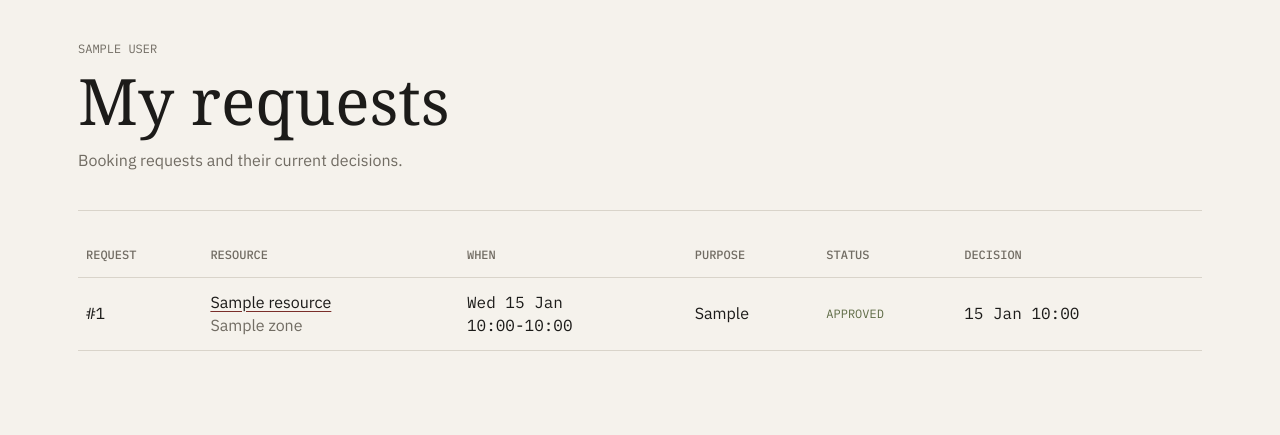
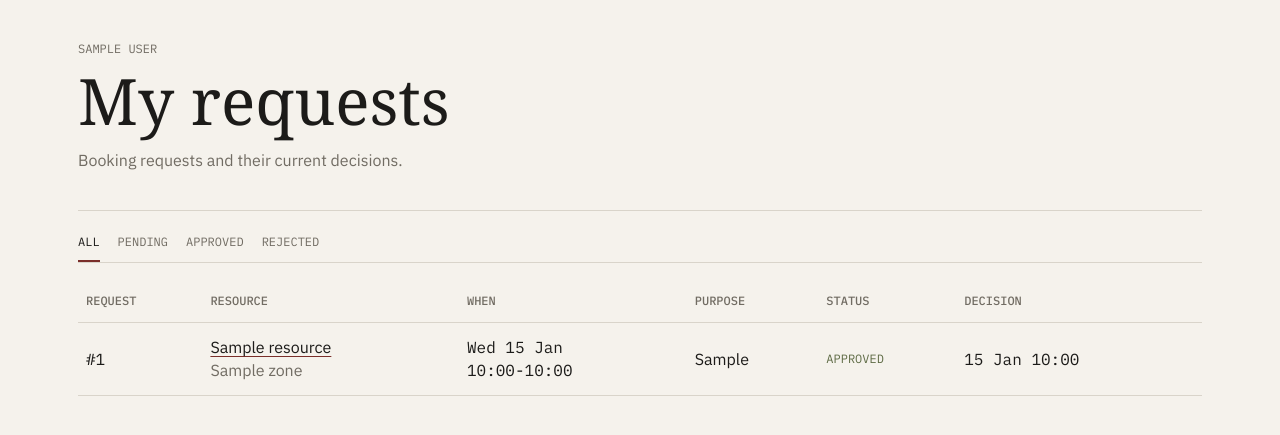
Before and after one commit to js3748-ops/quorum, a FastAPI app: page /my-requests in a window 1280 px wide. Shown: the part 70-505 px from the top of the page. Run offline with FastAPI, Linux system fonts and the light colour scheme; tables that the repository leaves empty hold one stand-in row (values such as "Sample post"); some web fonts are replaced.

Commit message:
Fix user-specific requests

```diff
--- a/app/main.py
+++ b/app/main.py
@@ -1,6 +1,6 @@
 from datetime import datetime, time, timedelta
 
-from fastapi import Depends, FastAPI, Form, HTTPException, Request as WebRequest, Response
+from fastapi import Depends, FastAPI, Form, HTTPException, Request as WebRequest
 from fastapi.responses import RedirectResponse
 from fastapi.staticfiles import StaticFiles
 from fastapi.templating import Jinja2Templates
@@ -39,9 +39,24 @@ def current_user(web_request: WebRequest, db: Session) -> User | None:
     user_id = web_request.cookies.get("user_id")
     if user_id and user_id.isdigit():
         user = db.get(User, int(user_id))
-        if user:
+        if user and user.role != "background":
             return user
-    return db.scalars(select(User).order_by(User.id)).first()
+    return db.scalars(
+        select(User).where(User.role != "background").order_by(User.id)
+    ).first()
+
+
+def booking_user(web_request: WebRequest, db: Session, acting_user_id: int | None) -> User | None:
+    cookie_id = web_request.cookies.get("user_id")
+    if cookie_id and cookie_id.isdigit():
+        user = db.get(User, int(cookie_id))
+        if user and user.role != "background":
+            return user
+    if acting_user_id:
+        user = db.get(User, acting_user_id)
+        if user and user.role != "background":
+            return user
+    return None
 
 
 def render(
@@ -51,7 +66,9 @@ def render(
     db: Session,
     status_code: int = 200,
 ):
-    users = db.scalars(select(User).order_by(User.role, User.name)).all()
+    users = db.scalars(
+        select(User).where(User.role != "background").order_by(User.role, User.name)
+    ).all()
     user = current_user(web_request, db)
     base = {"request": web_request, "users": users, "current_user": user}
     base.update(context)
@@ -78,9 +95,23 @@ def home(web_request: WebRequest, db: Session = Depends(get_db)):
 
 
 @app.post("/switch-user")
-def switch_user(user_id: int = Form(...)):
-    response = RedirectResponse("/resources", status_code=303)
-    response.set_cookie("user_id", str(user_id), max_age=60 * 60 * 24 * 7)
+def switch_user(
+    user_id: int = Form(...),
+    next_path: str = Form("/resources"),
+    db: Session = Depends(get_db),
+):
+    user = db.get(User, user_id)
+    if not user or user.role == "background":
+        raise HTTPException(status_code=400, detail="Invalid acting user")
+    target = next_path if next_path.startswith("/") and not next_path.startswith("//") else "/resources"
+    response = RedirectResponse(target, status_code=303)
+    response.set_cookie(
+        "user_id",
+        str(user.id),
+        max_age=60 * 60 * 24 * 7,
+        path="/",
+        samesite="lax",
+    )
     return response
 
 
@@ -185,15 +216,15 @@ def resource_detail(resource_id: int, web_request: WebRequest, db: Session = Dep
 @app.post("/requests")
 def create_request(
     web_request: WebRequest,
-    response: Response,
     resource_id: int = Form(...),
     start: str = Form(...),
     end: str = Form(...),
     attendees: int = Form(...),
     purpose: str = Form(""),
+    acting_user_id: int | None = Form(None),
     db: Session = Depends(get_db),
 ):
-    user = current_user(web_request, db)
+    user = booking_user(web_request, db, acting_user_id)
     if not user:
         return RedirectResponse("/resources?error=Seed users before booking.", status_code=303)
     resource = db.get(Resource, resource_id)
@@ -262,13 +293,24 @@ def my_requests(web_request: WebRequest, db: Session = Depends(get_db)):
     user = current_user(web_request, db)
     if not user:
         raise HTTPException(status_code=404, detail="Seed users before viewing requests")
-    requests = db.scalars(
+    status_filter = web_request.query_params.get("status", "all")
+    if status_filter not in {"all", "pending", "approved", "rejected"}:
+        status_filter = "all"
+    query = (
         select(Request)
         .where(Request.user_id == user.id)
         .options(joinedload(Request.resource).joinedload(Resource.zone))
-        .order_by(Request.created_at.desc())
-    ).all()
-    return render(web_request, "my_requests.html", {"requests": requests}, db)
+        .order_by(Request.created_at.desc(), Request.id.desc())
+    )
+    if status_filter != "all":
+        query = query.where(Request.status == status_filter)
+    requests = db.scalars(query).all()
+    return render(
+        web_request,
+        "my_requests.html",
+        {"requests": requests, "status_filter": status_filter},
+        db,
+    )
 
 
 @app.get("/admin/requests")
--- a/app/static/styles.css
+++ b/app/static/styles.css
@@ -421,6 +421,28 @@ dd {
   overflow-x: auto;
 }
 
+.filter-tabs {
+  display: flex;
+  gap: 18px;
+  border-bottom: 1px solid var(--rule);
+  margin-bottom: 16px;
+}
+
+.filter-tabs a {
+  color: var(--muted);
+  padding: 0 0 9px;
+  text-decoration: none;
+}
+
+.filter-tabs a[aria-current="page"] {
+  border-bottom: 2px solid var(--accent);
+  color: var(--ink);
+}
+
+tr:target td {
+  background: rgba(94, 107, 69, 0.08);
+}
+
 .results-head {
   align-items: baseline;
 }
--- a/app/templates/base.html
+++ b/app/templates/base.html
@@ -22,6 +22,7 @@
         {% endif %}
       </nav>
       <form class="switcher" action="/switch-user" method="post">
+        <input type="hidden" name="next_path" value="{{ request.url.path }}">
         <label for="user_id">Acting as</label>
         <select id="user_id" name="user_id" onchange="this.form.submit()">
           {% for user in users %}
--- a/app/templates/conflict.html
+++ b/app/templates/conflict.html
@@ -23,6 +23,7 @@
         <td class="mono">{{ option.resource.capacity }}</td>
         <td>
           <form action="/requests" method="post" class="inline">
+            <input type="hidden" name="acting_user_id" value="{{ current_user.id }}">
             <input type="hidden" name="resource_id" value="{{ option.resource.id }}">
             <input type="hidden" name="start" value="{{ option.start.strftime("%Y-%m-%dT%H:%M") }}">
             <input type="hidden" name="end" value="{{ option.end.strftime("%Y-%m-%dT%H:%M") }}">
--- a/app/templates/my_requests.html
+++ b/app/templates/my_requests.html
@@ -7,6 +7,12 @@
   <p>Booking requests and their current decisions.</p>
 </section>
 
+<nav class="filter-tabs" aria-label="Request status">
+  {% for status in ["all", "pending", "approved", "rejected"] %}
+  <a href="/my-requests?status={{ status }}" {% if status_filter == status %}aria-current="page"{% endif %}>{{ status }}</a>
+  {% endfor %}
+</nav>
+
 {% if requests %}
 <div class="table-scroll">
   <table>
@@ -15,7 +21,7 @@
     </thead>
     <tbody>
       {% for item in requests %}
-      <tr>
+      <tr id="request-{{ item.id }}">
         <td class="mono">#{{ item.id }}</td>
         <td><a href="/resources/{{ item.resource.id }}">{{ item.resource.name }}</a><br><span class="muted">{{ item.resource.zone.name }}</span></td>
         <td class="mono">{{ item.start.strftime("%a %d %b") }}<br>{{ item.start.strftime("%H:%M") }}-{{ item.end.strftime("%H:%M") }}</td>
--- a/app/templates/request_confirmation.html
+++ b/app/templates/request_confirmation.html
@@ -25,7 +25,7 @@
 </section>
 
 <p class="page-actions">
-  <a class="action" href="/my-requests">View my requests</a>
+  <a class="action" href="/my-requests#request-{{ booking_request.id }}">View this request</a>
   <a href="/resources">Browse resources</a>
 </p>
 {% endblock %}
--- a/app/templates/resource_detail.html
+++ b/app/templates/resource_detail.html
@@ -16,6 +16,7 @@
 <section class="rule-section">
   <h2>Request</h2>
   <form class="grid-form" action="/requests" method="post">
+    <input type="hidden" name="acting_user_id" value="{{ current_user.id }}">
     <input type="hidden" name="resource_id" value="{{ resource.id }}">
     <label>Start
       <input name="start" type="datetime-local" step="1800" required>
--- a/app/templates/resources.html
+++ b/app/templates/resources.html
@@ -53,6 +53,7 @@
         <td>{{ item.reason }}</td>
         <td>
           <form action="/requests" method="post">
+            <input type="hidden" name="acting_user_id" value="{{ current_user.id }}">
             <input type="hidden" name="resource_id" value="{{ item.resource.id }}">
             <input type="hidden" name="start" value="{{ filters.start }}">
             <input type="hidden" name="end" value="{{ filters.end }}">
```
Also changed, not shown: scripts/seed.py (+12 -4 lines).
